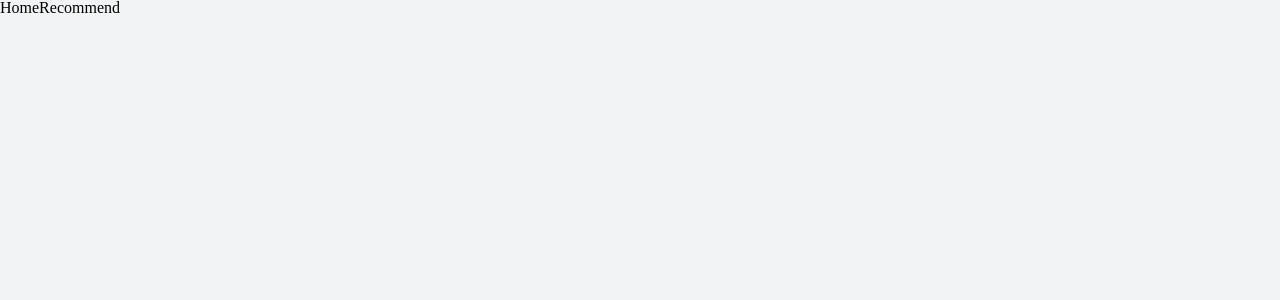
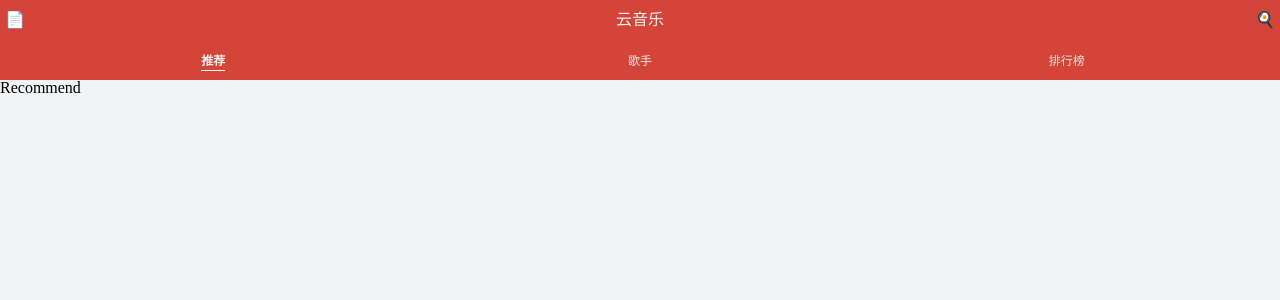
Before and after one commit to usedlife/cloud-music, a React (Create React App) app: page /#/recommend in a window 1280 px wide. Shown: the top 300 px of the page. Built offline with nearby package versions, Linux system fonts and the light colour scheme.

Commit message:
Home头部搭建

```diff
--- a/src/application/Home/index.js
+++ b/src/application/Home/index.js
@@ -1,5 +1,8 @@
 import React from 'react';
 import { renderRoutes } from 'react-router-config';
+import { NavLink } from 'react-router-dom';
+
+import { Top, Tab } from './style'
 
 const Home = (props) => {
 
@@ -7,7 +10,16 @@ const Home = (props) => {
 
   return (
     <article>
-      <span>Home</span>
+      <Top>
+        <span>📄</span>
+        <span className='top_title'>云音乐</span>
+        <span>🍳</span>
+      </Top>
+      <Tab>
+        <NavLink to='/recommend' activeClassName='selected'><span>推荐</span></NavLink>
+        <NavLink to='/singers' activeClassName='selected'><span>歌手</span></NavLink>
+        <NavLink to='rank' activeClassName='selected'><span>排行榜</span></NavLink>
+      </Tab>
       {renderRoutes(route.routes)}
     </article>
   )
--- /dev/null
+++ b/src/application/Home/style.js
@@ -0,0 +1,37 @@
+import styled from 'styled-components';
+import style from '../../assets/global-style';
+
+export const Top = styled.div`
+  display: flex;
+  flex-direction: row;
+  justify-content: space-between;
+  align-items: center;
+  background-color: ${style["theme-color"]};
+  color: #f1f1f1;
+  padding: 0 5px;
+  >span{
+    line-height: 40px;
+  }
+`
+
+export const Tab = styled.div`
+  display: flex;
+  flex-direction: row;
+  background-color: ${style["theme-color"]};
+  height: 40px;
+  >a{
+    flex: 1;
+    line-height: 40px;
+    text-align: center;
+    span{
+      color: #e4e4e4;
+      font-size: 12px;
+      padding: 2px 0;
+    }
+  }
+  .selected span{
+    font-weight: 600;
+    border-bottom: 1px solid #fff;
+    color: #f1f1f1;
+  }
+`
--- /dev/null
+++ b/src/assets/global-style.js
@@ -0,0 +1,3 @@
+export default {
+  'theme-color': '#d44439',
+}
```
